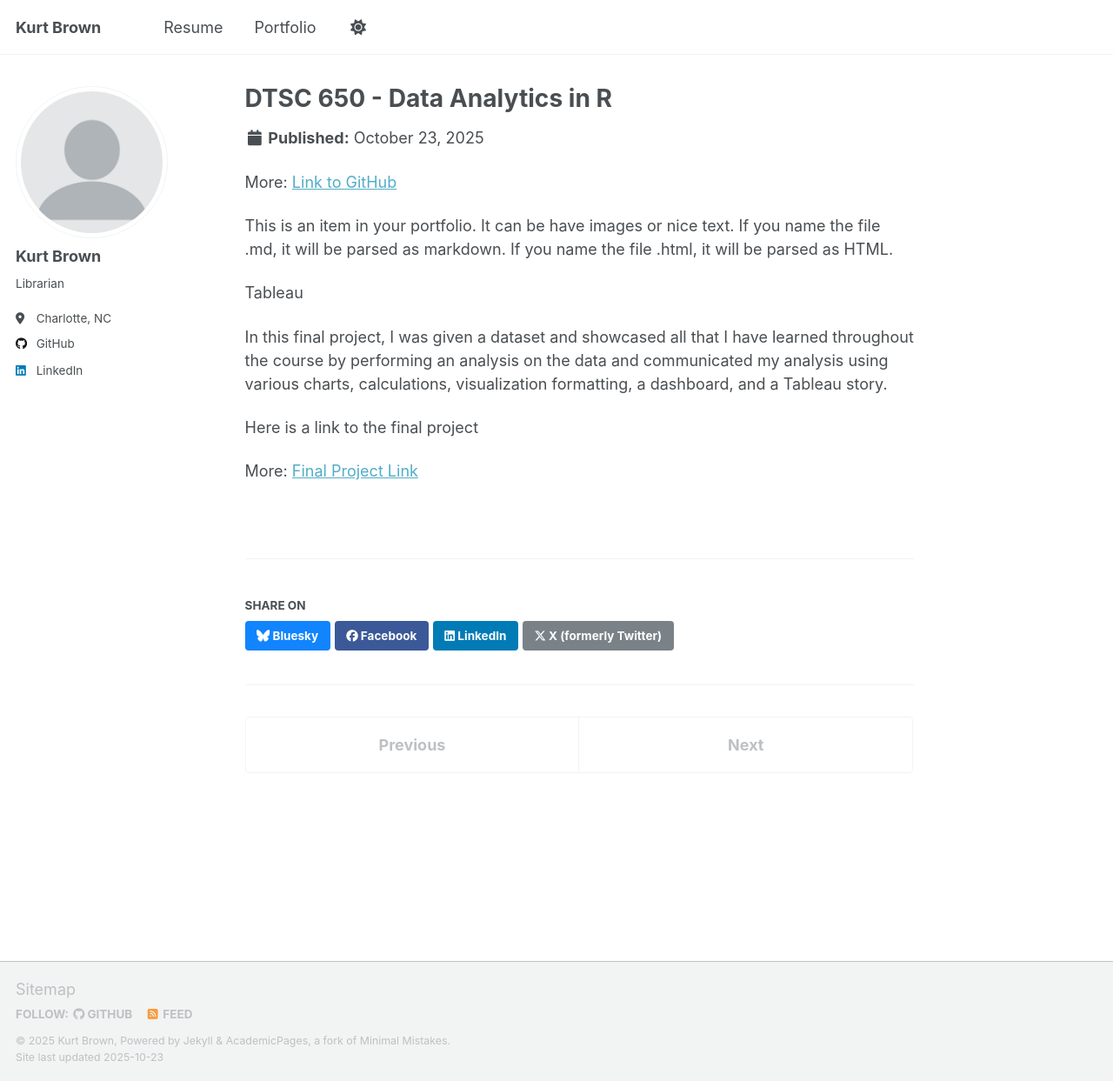
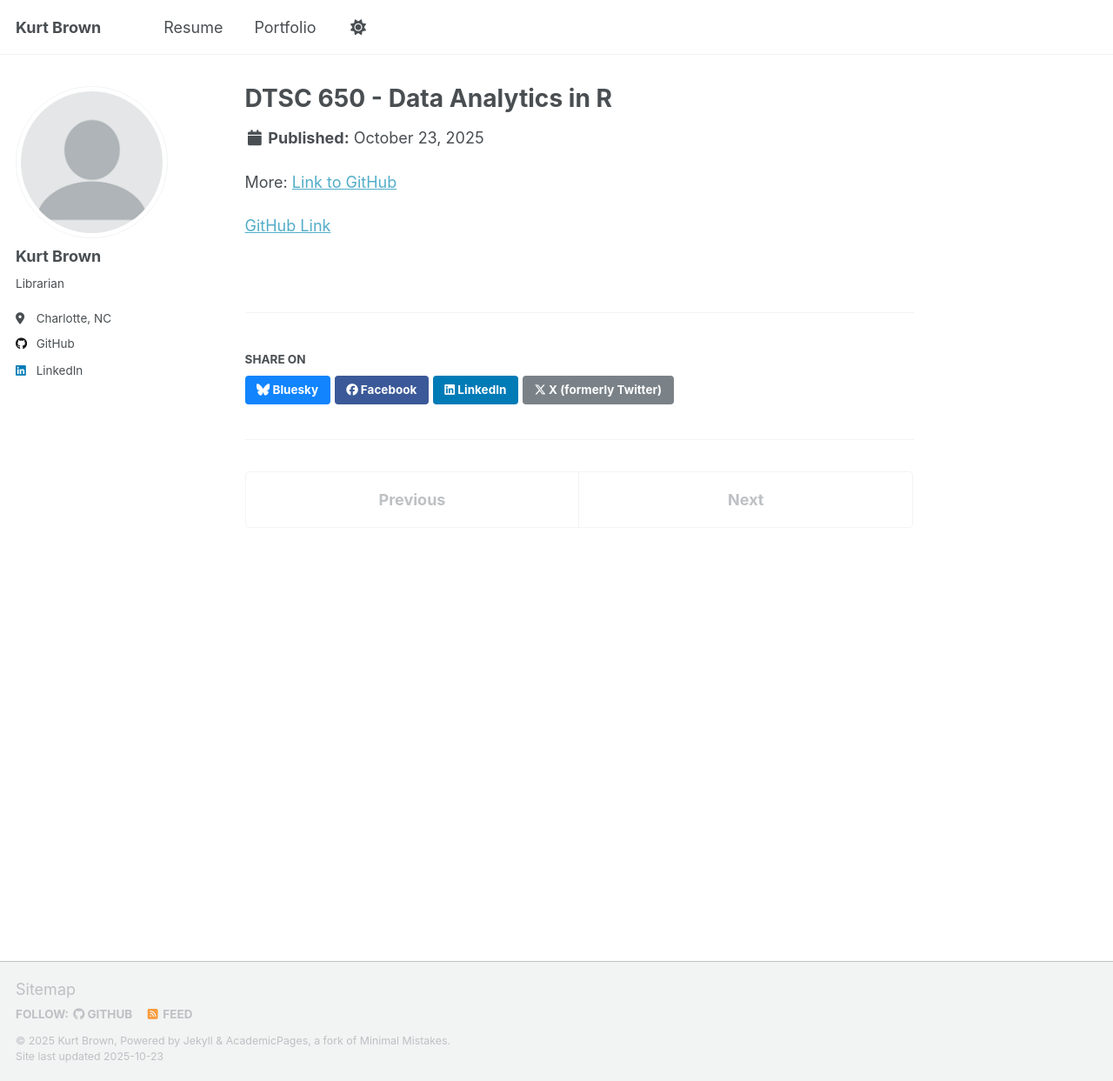
Before and after one commit to klbrown13/klbrown13.github.io, a Jekyll site: the page built from _portfolio/portfolio-4.md, in a window 1280 px wide and 1243 px high. Shown: the whole window at 87% size. Built offline with Jekyll 4.4.1, drawn with Linux system fonts in a browser that asks for light colours; a script that is not in the unit is left out.

Commit message:
Update portfolio-4.md

```diff
--- a/_portfolio/portfolio-4.md
+++ b/_portfolio/portfolio-4.md
@@ -6,14 +6,4 @@ collection: portfolio
 
 More: [Link to GitHub]((https://github.com/klbrown13/Data-Analytics-in-R))
 
-
-This is an item in your portfolio. It can be have images or nice text. If you name the file .md, it will be parsed as markdown. If you name the file .html, it will be parsed as HTML.
-
-Tableau
-
-In this final project, I was given a dataset and showcased all that I have learned throughout the course by performing an analysis on the data and communicated my analysis using various charts, calculations, visualization formatting, a dashboard, and a Tableau story.
-
-Here is a link to the final project
-
-
-More: [Final Project Link](https://public.tableau.com/app/profile/kurt.brown8254/viz/DTSC600_FinalProject_KurtBrown/SalesandProfitStoryKurtBrown?publish=yes)
+<a href="https://github.com/klbrown13/Data-Analytics-in-R" target="_blank" rel="noopener noreferrer">GitHub Link</a>
```
